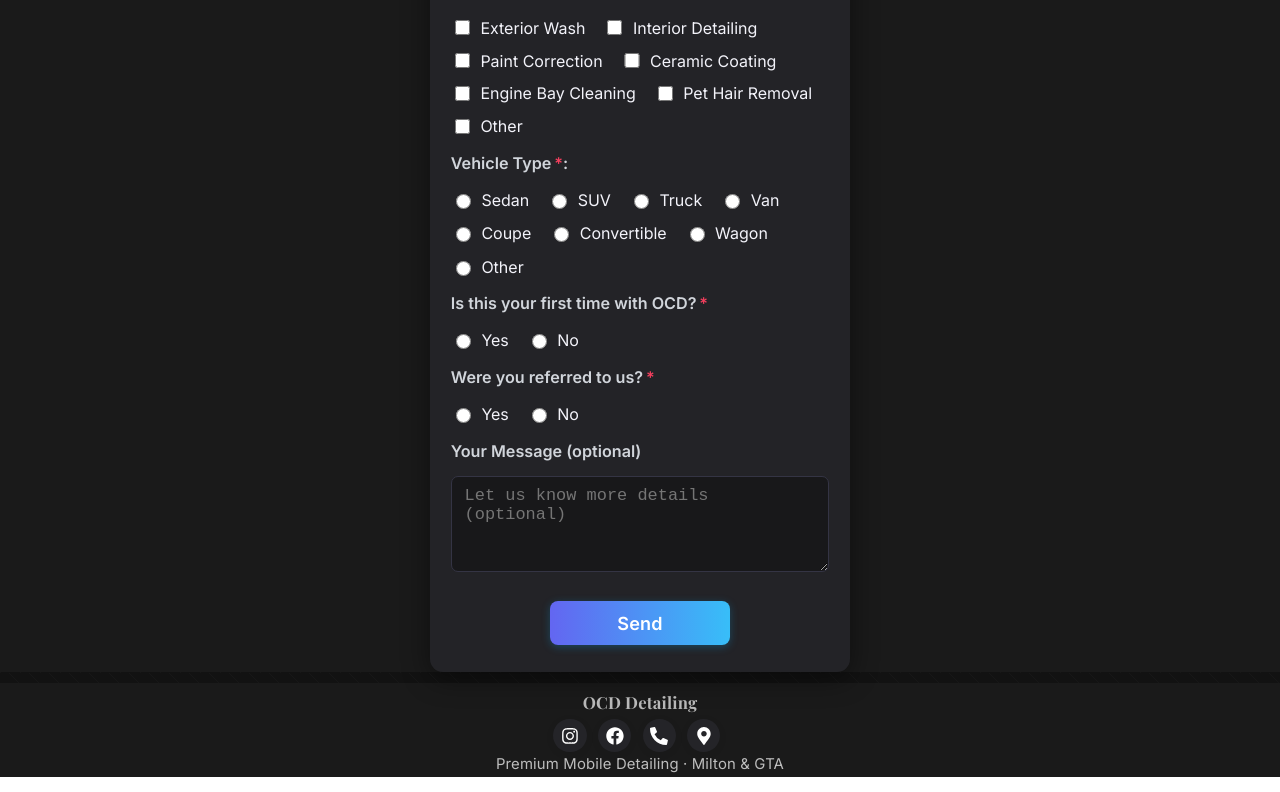
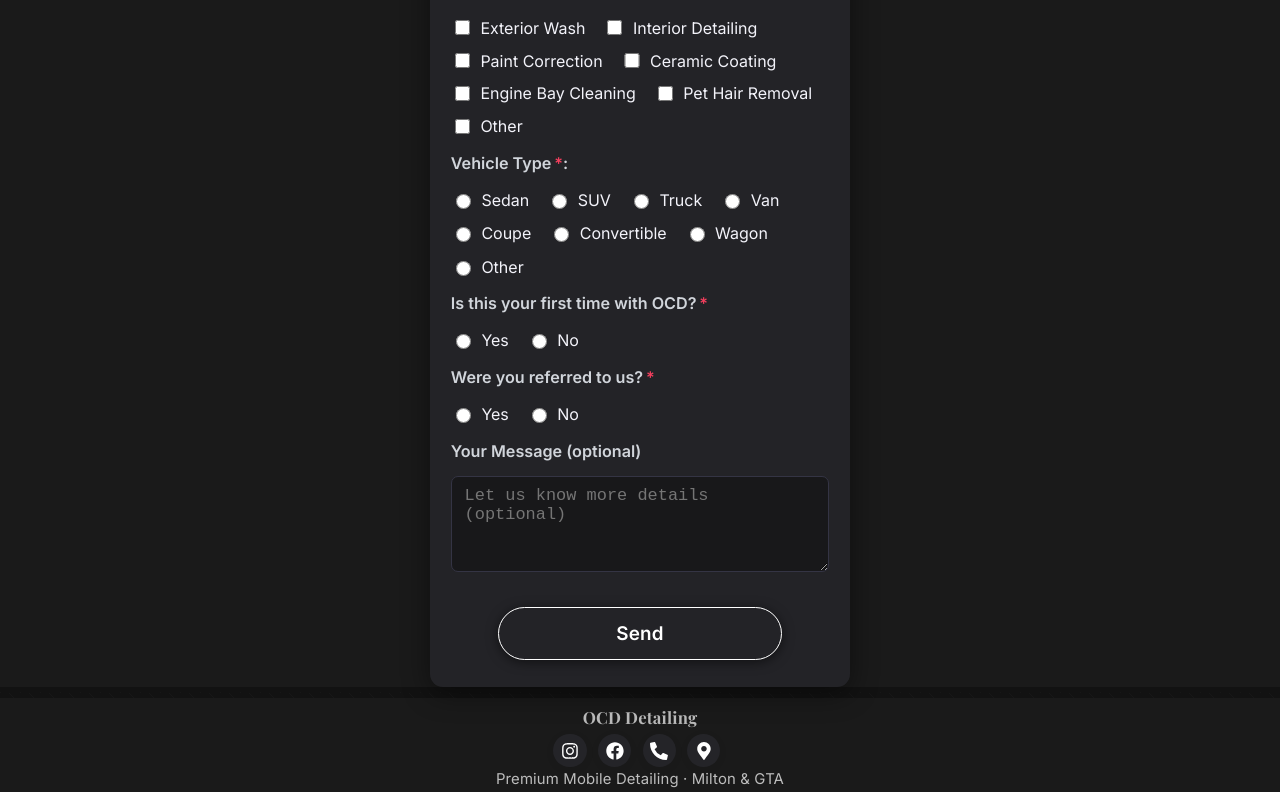
Before and after one commit to usmanAfzalKhan/ocd-detailing, a React (Vite) app: page /contact in a window 1280 px wide. Shown: the part 647-1439 px from the top of the page. Built offline with nearby package versions, Linux system fonts and the light colour scheme.

Commit message:
Make Contact form send button match site button styling (white border, transparent background, bold text, pill shape, shadow, hover effect)

```diff
--- a/src/pages/Contact.module.css
+++ b/src/pages/Contact.module.css
@@ -165,32 +165,44 @@ input[type="radio"] {
 
 /* Button */
 .submitBtn {
-  margin-top: 1.0rem;
-  padding: 0.67rem 0;
-  background: linear-gradient(90deg,#6366f1,#38bdf8 99%);
+  margin-top: 1.4rem;
+  padding: 0.85rem 0;
+  background: transparent;
   color: #fff;
-  border: none;
-  border-radius: 8px;
-  font-size: 1.13rem;
-  font-weight: 600;
+  font-weight: 700;
+  border: 1.5px solid #fff;
+  border-radius: 99px;      /* pill style, but matches your site! */
+  font-size: 1.18rem;
   cursor: pointer;
-  width: 60%;
-  max-width: 180px;
+  width: 75%;
+  min-width: 145px;
+  max-width: 290px;
   align-self: center;
-  transition: background 0.19s, transform 0.13s;
+  box-shadow: 0 2px 12px #0008;
+  transition:
+    color 0.16s,
+    background 0.17s,
+    border-color 0.16s,
+    box-shadow 0.13s,
+    transform 0.12s;
+  font-family: 'Inter', sans-serif;
   letter-spacing: 0.01em;
-  box-shadow: 0 2px 8px #0ea5e94a;
 }
 
-.submitBtn:disabled {
-  background: #bcbaf5;
-  cursor: not-allowed;
+.submitBtn:hover,
+.submitBtn:focus {
+  background: rgba(239, 240, 243, 0.84);
+  color: #181b20;
+  border-color: #fff;
+  box-shadow: 0 3px 20px #d6bfbf26, 0 2px 9px #181b2010;
+  transform: scale(1.025);
 }
 
-.submitBtn:hover:not(:disabled) {
-  background: linear-gradient(90deg,#4f46e5,#0284c7 99%);
-  transform: translateY(-1px) scale(1.045);
+.submitBtn:active {
+  transform: scale(0.97);
 }
+
+
 
 /* Success box */
 .success {
```
